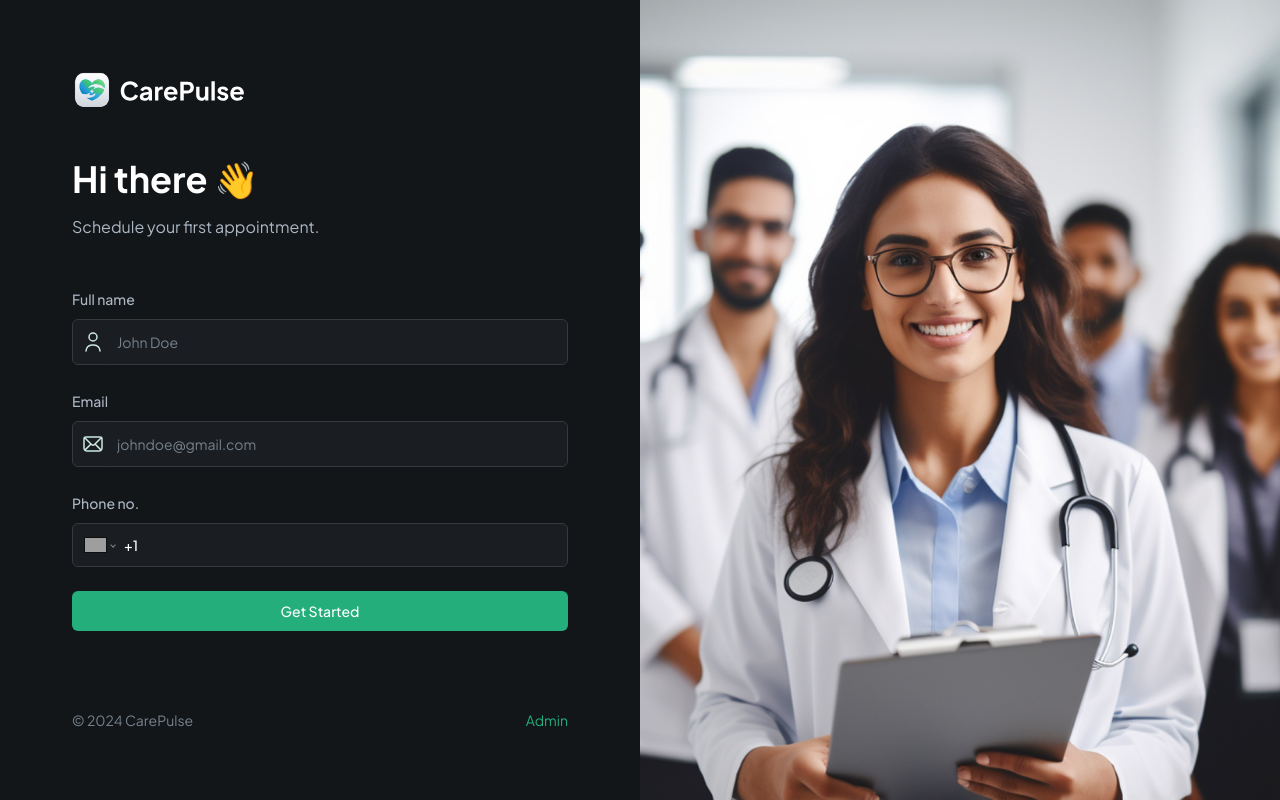
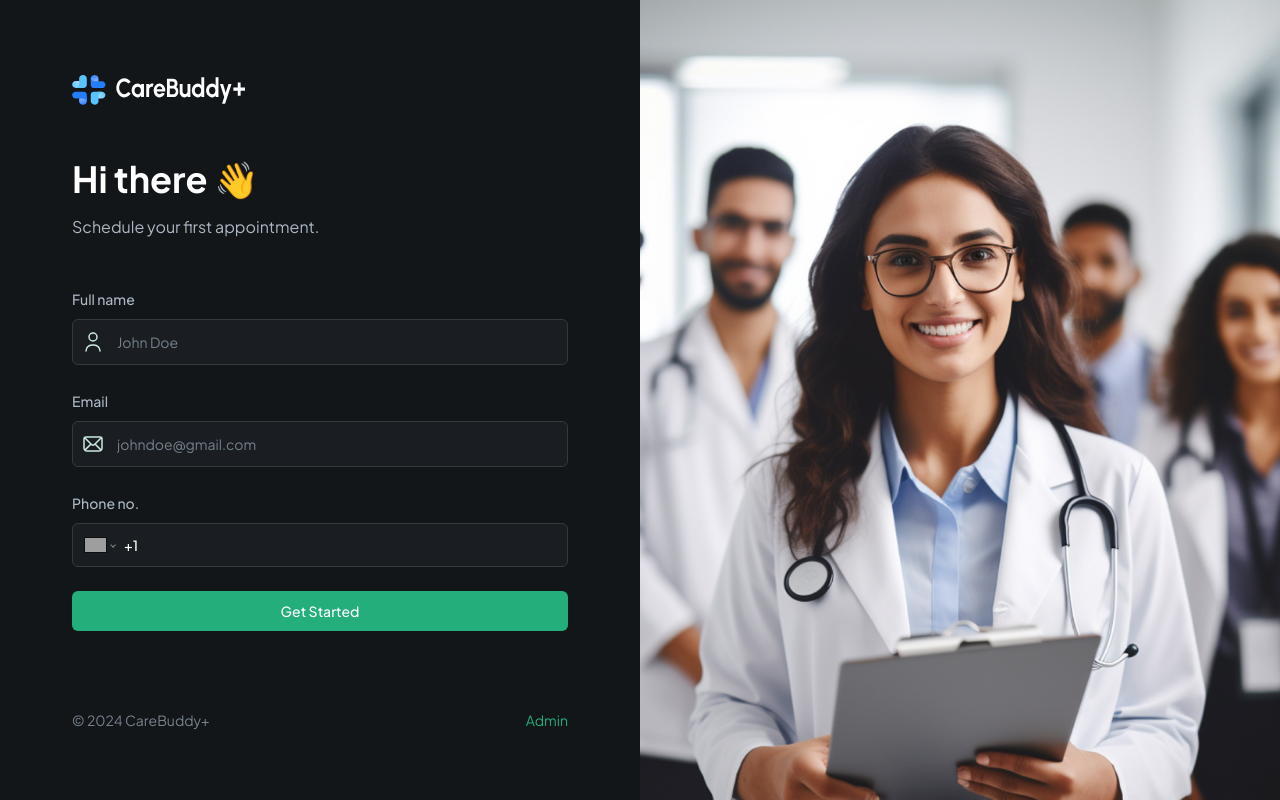
Before and after one commit to sanjay95/carebuddy, a Next.js app: page / in a window 1280 px wide. Built offline with nearby package versions, Linux system fonts and the light colour scheme; no server answers; grey boxes are pictures that could not be loaded.

Commit message:
Name and logo

```diff
--- a/app/admin/page.tsx
+++ b/app/admin/page.tsx
@@ -14,7 +14,7 @@ const Admin = async () => {
       <header className="admin-header">
         <Link href={"/"} className="cursor-pointer">
           <Image
-            src="/assets/icons/logo-full.svg"
+            src="/assets/icons/CareBuddy-full-logo.svg"
             alt="logo"
             className="h-8 w-fit"
             height={32}
--- a/app/layout.tsx
+++ b/app/layout.tsx
@@ -11,7 +11,7 @@ const fontSans = Plus_Jakarta_Sans({
 });
 
 export const metadata: Metadata = {
-  title: "CarePulse",
+  title: "CareBuddy+",
   description: "A healthcare management system.",
 };
 
--- a/app/page.tsx
+++ b/app/page.tsx
@@ -14,7 +14,7 @@ export default function Home({ searchParams }: SearchParamProps) {
       <section className="remove-scrollbar container my-auto">
         <div className="sub-container max-w-[496px]">
           <Image
-            src="/assets/icons/logo-full.svg"
+            src="/assets/icons/CareBuddy-full-logo.svg"
             height={1000}
             width={1000}
             alt="logo"
@@ -25,7 +25,7 @@ export default function Home({ searchParams }: SearchParamProps) {
 
           <div className="text-14-regular mt-20 flex justify-between">
             <p className="justify-items-end text-dark-600 xl:text-left">
-              © 2024 CarePulse
+              © 2024 CareBuddy+
             </p>
             <Link className="text-green-500" href={"/?admin=true"}>
               Admin
--- a/app/patients/[userId]/new-appointment/page.tsx
+++ b/app/patients/[userId]/new-appointment/page.tsx
@@ -21,7 +21,7 @@ export default async function NewAppointment({
       <section className="remove-scrollbar container my-auto">
         <div className="sub-container max-w-[860px] flex-1 justify-between">
           <Image
-            src="/assets/icons/logo-full.svg"
+            src="/assets/icons/CareBuddy-full-logo.svg"
             height={1000}
             width={1000}
             alt="logo"
@@ -34,7 +34,7 @@ export default async function NewAppointment({
             type="create"
           />
 
-          <p className="copyright mt-10 py-12">© 2024 CarePulse</p>
+          <p className="copyright mt-10 py-12">© 2024 CareBuddy+</p>
         </div>
       </section>
 
--- a/app/patients/[userId]/new-appointment/success/page.tsx
+++ b/app/patients/[userId]/new-appointment/success/page.tsx
@@ -24,7 +24,7 @@ const Success = async ({
       <div className="success-img">
         <Link href={"/"}>
           <Image
-            src="/assets/icons/logo-full.svg"
+            src="/assets/icons/CareBuddy-full-logo.svg"
             height={1000}
             width={1000}
             alt="logo"
--- a/app/patients/[userId]/register/page.tsx
+++ b/app/patients/[userId]/register/page.tsx
@@ -16,7 +16,7 @@ const Registration = async ({ params: { userId } }: SearchParamProps) => {
       <section className="remove-scrollbar container flex-1 flex-col py-10">
         <div className="sub-container max-w-[860px]">
           <Image
-            src="/assets/icons/logo-full.svg"
+            src="/assets/icons/CareBuddy-full-logo.svg"
             height={1000}
             width={1000}
             alt="logo"
@@ -26,7 +26,7 @@ const Registration = async ({ params: { userId } }: SearchParamProps) => {
           <RegisterForm user={user} />
 
           <p className="copyright py-12">
-            © 2024 CarePulse
+            © 2024 CareBuddy+
           </p>
         </div>
       </section>
--- a/lib/actions/appointment.actions.ts
+++ b/lib/actions/appointment.actions.ts
@@ -150,7 +150,7 @@ export const updateAppointment = async ({
 
     if (!updatedAppointment) throw Error("Appointment not found");
 
-    const smsMessage = `Greetings from CarePulse. ${type === "schedule" ? `Your appointment is confirmed for ${formatDateTime(appointment.schedule!).dateTime} with Dr. ${appointment.primaryPhysician}` : `We regret to inform that your appointment for ${formatDateTime(appointment.schedule!).dateTime} is cancelled. Reason:  ${appointment.cancellationReason}`}.`;
+    const smsMessage = `Greetings from CareBuddy+. ${type === "schedule" ? `Your appointment is confirmed for ${formatDateTime(appointment.schedule!).dateTime} with Dr. ${appointment.primaryPhysician}` : `We regret to inform that your appointment for ${formatDateTime(appointment.schedule!).dateTime} is cancelled. Reason:  ${appointment.cancellationReason}`}.`;
     await sendSMSNotification(userId, smsMessage);
 
     revalidatePath("/admin");
--- a/package.json
+++ b/package.json
@@ -1,5 +1,5 @@
 {
-  "name": "carepulse",
+  "name": "CareBuddy",
   "version": "0.1.0",
   "private": true,
   "scripts": {
```
Also changed, not shown: public/assets/icons/CareBuddy-full-logo.svg (added), 1 other file (tests, documents, lock files or other folders).
